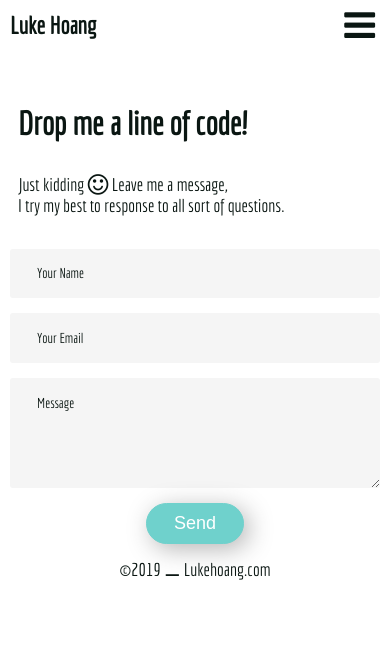
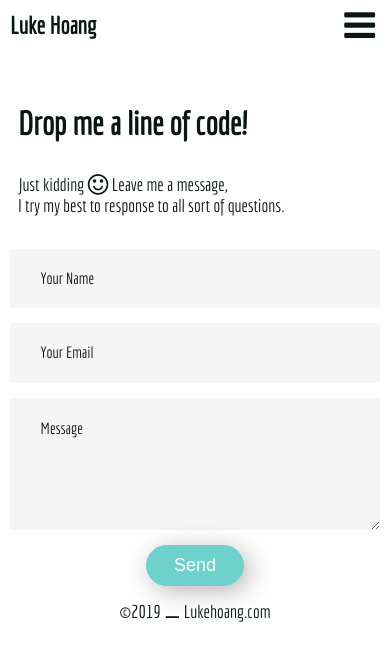
Before and after one commit to lukehoang/lukehoang-react, a React (Create React App) app in the folder client/: page /contact in a window 390 px wide. Shown: the top 660 px of the page. Built offline with nearby package versions, Linux system fonts and the light colour scheme.

Commit message:
iphone zoom issue on input entry

```diff
--- a/client/src/css/style.module.css
+++ b/client/src/css/style.module.css
@@ -560,12 +560,13 @@ input, textarea {
     background-color: #fff;
     padding: 1.3em;
     border-radius: 3px;
+    font-size: 16px;
 }
 input::placeholder, textarea::placeholder {
     color: #0a1612;
     padding-left: 10px;
     font-family: 'Economica', sans-serif;
-    font-size: 14px;;
+    font-size: 16px;;
 }
 .btn_send {
     font-size: 1em;
```
